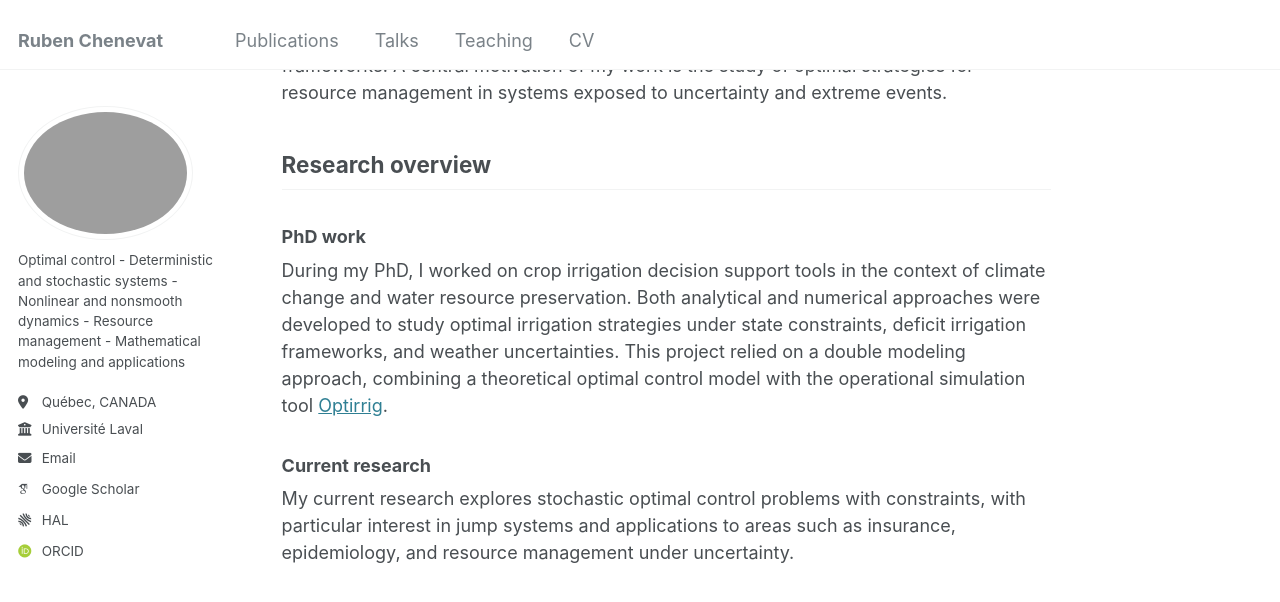
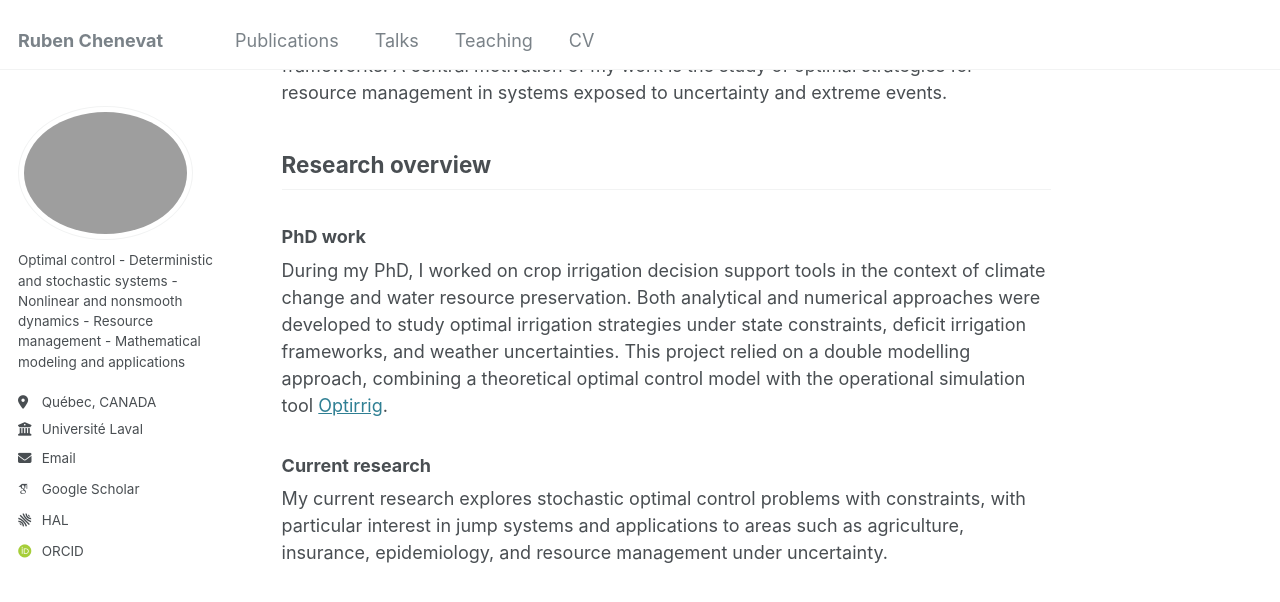
Before and after one commit to rubenchenevat/rubenchenevat.github.io, a Jekyll site: the page built from _pages/about.md, in a window 1280 px wide and 900 px high, scrolled down 462 px. Shown: the top 602 px of the window. Built offline with Jekyll 4.4.1, drawn with Linux system fonts in a browser that asks for light colours; some web fonts are replaced.

Commit message:
Update about.md

```diff
--- a/_pages/about.md
+++ b/_pages/about.md
@@ -19,12 +19,12 @@ My research focuses on the structure of optimal solutions in constrained determi
 
 ### PhD work
 
-During my PhD, I worked on crop irrigation decision support tools in the context of climate change and water resource preservation. Both analytical and numerical approaches were developed to study optimal irrigation strategies under state constraints, deficit irrigation frameworks, and weather uncertainties. This project relied on a double modeling approach, combining a theoretical optimal control model with the operational simulation tool [Optirrig](https://optirrighive.pages-forge.inrae.fr/optirrigCORE/){:target="_blank"}.
+During my PhD, I worked on crop irrigation decision support tools in the context of climate change and water resource preservation. Both analytical and numerical approaches were developed to study optimal irrigation strategies under state constraints, deficit irrigation frameworks, and weather uncertainties. This project relied on a double modelling approach, combining a theoretical optimal control model with the operational simulation tool [Optirrig](https://optirrighive.pages-forge.inrae.fr/optirrigCORE/){:target="_blank"}.
 
 
 ### Current research
 
-My current research explores stochastic optimal control problems with constraints, with particular interest in jump systems and applications to areas such as insurance, epidemiology, and resource management under uncertainty.
+My current research explores stochastic optimal control problems with constraints, with particular interest in jump systems and applications to areas such as agriculture, insurance, epidemiology, and resource management under uncertainty.
 
 
 
```
